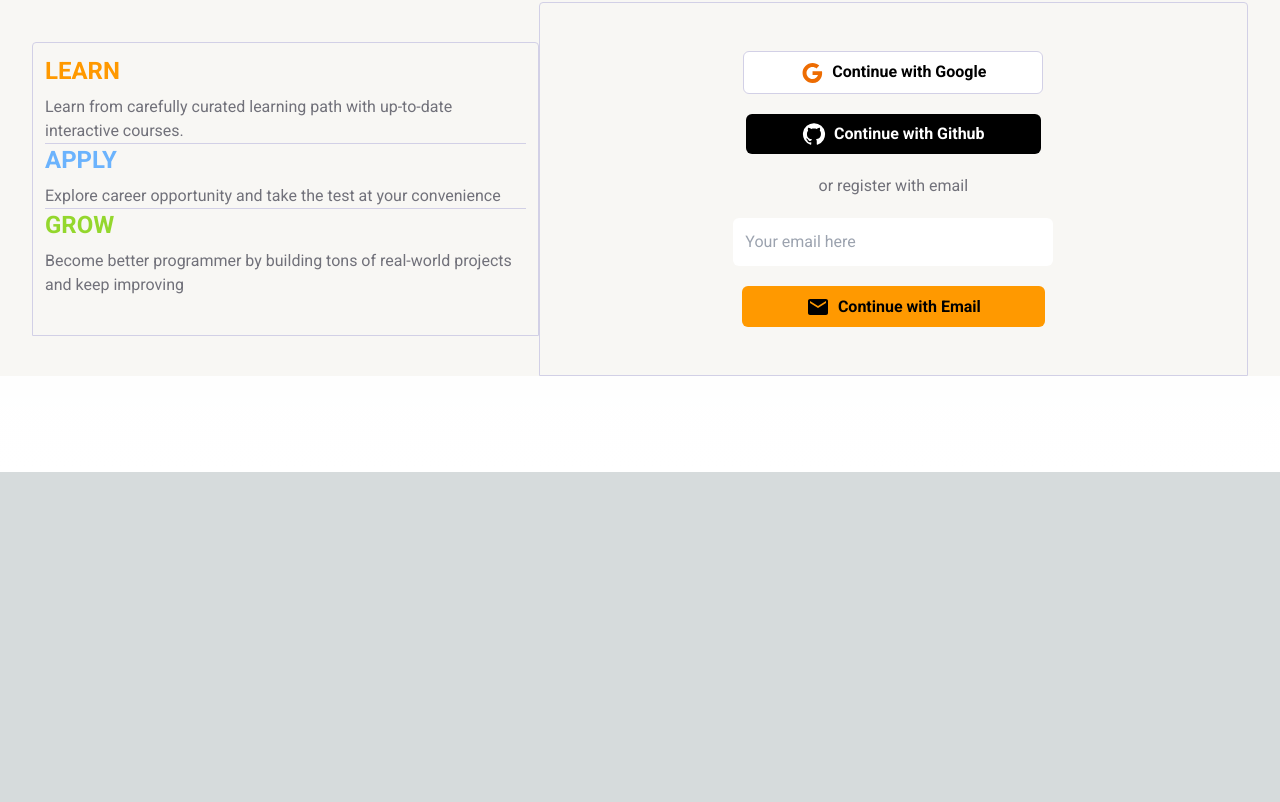
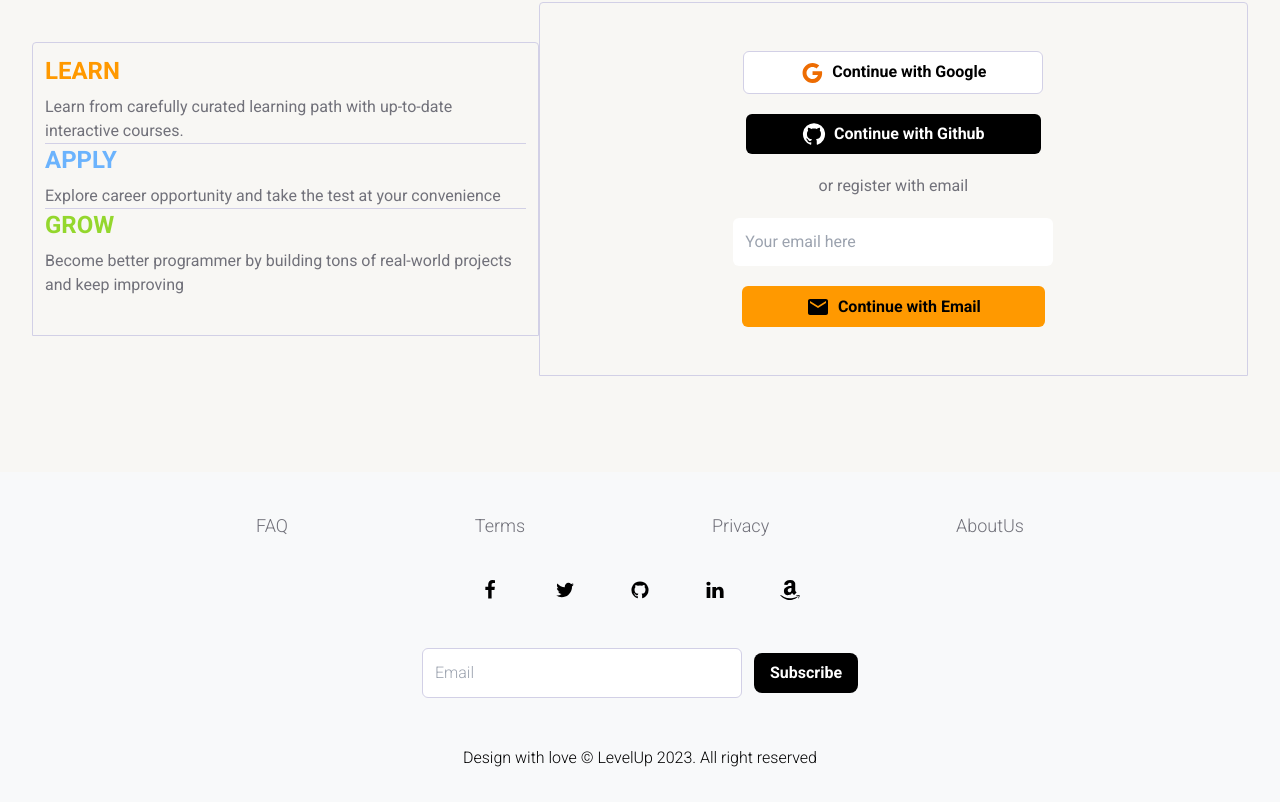
Before and after one commit to rishabhthakur11/levelup, a Next.js app: page / in a window 1280 px wide. Shown: the part 4839-5641 px from the top of the page. Before the commit the page ends 5311 px from the top, so only its background shows below. Built offline with nearby package versions, Linux system fonts and the light colour scheme.

Commit message:
Footer done

```diff
--- a/src/app/page.js
+++ b/src/app/page.js
@@ -1,3 +1,4 @@
+import Footer from "@/components/LandingpageComponents/Footer/Footer";
 import HeroSection from "@/components/LandingpageComponents/HeroSection/HeroSection";
 import Apply from "@/components/LandingpageComponents/LearningSection/Apply";
 import Grow from "@/components/LandingpageComponents/LearningSection/Grow";
@@ -26,6 +27,9 @@ export default function Home() {
       <div>
         <SignInOptions />
       </div>
+      <div>
+        <Footer/>
+      </div>
     </main>
   );
 }
--- /dev/null
+++ b/src/components/LandingpageComponents/Footer/Footer.js
@@ -0,0 +1,81 @@
+import React from 'react'
+
+function Footer() {
+  return (
+
+<footer className="bg-footerbg w-full py-8">
+    <div className="max-w-screen-xl px-4 mx-auto">
+        <ul className="flex flex-wrap justify-between max-w-screen-md mx-auto text-lg font-light">
+            <li className="my-2">
+                <a className="text-textGray" href="#">
+                    FAQ
+                </a>
+            </li>
+            <li className="my-2">
+                <a className="text-textGray" href="#">
+                    Terms
+                </a>
+            </li>
+            <li className="my-2">
+                <a className="text-textGray" href="#">
+                    Privacy
+                </a>
+            </li>
+            <li className="my-2">
+                <a className="text-textGray" href="#">
+                    AboutUs
+                </a>
+            </li>
+        </ul>
+        <div className="pt-8 flex max-w-xs mx-auto items-center justify-between">
+            <a href="#" className="text-gray-400 transition-colors duration-200 hover:text-gray-800 dark:hover:text-white">
+                <svg width="20" height="20" fill="currentColor" className="text-xl transition-colors duration-200 hover:text-gray-800 dark:hover:text-white" viewBox="0 0 1792 1792" xmlns="http://www.w3.org/2000/svg">
+                    <path d="M1343 12v264h-157q-86 0-116 36t-30 108v189h293l-39 296h-254v759h-306v-759h-255v-296h255v-218q0-186 104-288.5t277-102.5q147 0 228 12z">
+                    </path>
+                </svg>
+            </a>
+            <a href="#" className="text-gray-400 transition-colors duration-200 hover:text-gray-800 dark:hover:text-white">
+                <svg width="20" height="20" fill="currentColor" className="text-xl transition-colors duration-200 hover:text-gray-800 dark:hover:text-white" viewBox="0 0 1792 1792" xmlns="http://www.w3.org/2000/svg">
+                    <path d="M1684 408q-67 98-162 167 1 14 1 42 0 130-38 259.5t-115.5 248.5-184.5 210.5-258 146-323 54.5q-271 0-496-145 35 4 78 4 225 0 401-138-105-2-188-64.5t-114-159.5q33 5 61 5 43 0 85-11-112-23-185.5-111.5t-73.5-205.5v-4q68 38 146 41-66-44-105-115t-39-154q0-88 44-163 121 149 294.5 238.5t371.5 99.5q-8-38-8-74 0-134 94.5-228.5t228.5-94.5q140 0 236 102 109-21 205-78-37 115-142 178 93-10 186-50z">
+                    </path>
+                </svg>
+            </a>
+            <a href="#" className="text-gray-400 transition-colors duration-200 hover:text-gray-800 dark:hover:text-white">
+                <svg xmlns="http://www.w3.org/2000/svg" width="20" height="20" fill="currentColor" className="text-xl transition-colors duration-200 hover:text-gray-800 dark:hover:text-white" viewBox="0 0 1792 1792">
+                    <path d="M896 128q209 0 385.5 103t279.5 279.5 103 385.5q0 251-146.5 451.5t-378.5 277.5q-27 5-40-7t-13-30q0-3 .5-76.5t.5-134.5q0-97-52-142 57-6 102.5-18t94-39 81-66.5 53-105 20.5-150.5q0-119-79-206 37-91-8-204-28-9-81 11t-92 44l-38 24q-93-26-192-26t-192 26q-16-11-42.5-27t-83.5-38.5-85-13.5q-45 113-8 204-79 87-79 206 0 85 20.5 150t52.5 105 80.5 67 94 39 102.5 18q-39 36-49 103-21 10-45 15t-57 5-65.5-21.5-55.5-62.5q-19-32-48.5-52t-49.5-24l-20-3q-21 0-29 4.5t-5 11.5 9 14 13 12l7 5q22 10 43.5 38t31.5 51l10 23q13 38 44 61.5t67 30 69.5 7 55.5-3.5l23-4q0 38 .5 88.5t.5 54.5q0 18-13 30t-40 7q-232-77-378.5-277.5t-146.5-451.5q0-209 103-385.5t279.5-279.5 385.5-103zm-477 1103q3-7-7-12-10-3-13 2-3 7 7 12 9 6 13-2zm31 34q7-5-2-16-10-9-16-3-7 5 2 16 10 10 16 3zm30 45q9-7 0-19-8-13-17-6-9 5 0 18t17 7zm42 42q8-8-4-19-12-12-20-3-9 8 4 19 12 12 20 3zm57 25q3-11-13-16-15-4-19 7t13 15q15 6 19-6zm63 5q0-13-17-11-16 0-16 11 0 13 17 11 16 0 16-11zm58-10q-2-11-18-9-16 3-14 15t18 8 14-14z">
+                    </path>
+                </svg>
+            </a>
+            <a href="#" className="text-gray-400 transition-colors duration-200 hover:text-gray-800 dark:hover:text-white">
+                <svg width="20" height="20" fill="currentColor" className="text-xl transition-colors duration-200 hover:text-gray-800 dark:hover:text-white" viewBox="0 0 1792 1792" xmlns="http://www.w3.org/2000/svg">
+                    <path d="M477 625v991h-330v-991h330zm21-306q1 73-50.5 122t-135.5 49h-2q-82 0-132-49t-50-122q0-74 51.5-122.5t134.5-48.5 133 48.5 51 122.5zm1166 729v568h-329v-530q0-105-40.5-164.5t-126.5-59.5q-63 0-105.5 34.5t-63.5 85.5q-11 30-11 81v553h-329q2-399 2-647t-1-296l-1-48h329v144h-2q20-32 41-56t56.5-52 87-43.5 114.5-15.5q171 0 275 113.5t104 332.5z">
+                    </path>
+                </svg>
+            </a>
+            <a href="#" className="text-gray-400 transition-colors duration-200 hover:text-gray-800 dark:hover:text-white">
+                <svg width="20" height="20" fill="currentColor" className="text-xl transition-colors duration-200 hover:text-gray-800 dark:hover:text-white" viewBox="0 0 1792 1792" xmlns="http://www.w3.org/2000/svg">
+                    <path d="M1551 1476q15-6 26-3t11 17.5-15 33.5q-13 16-44 43.5t-95.5 68-141 74-188 58-229.5 24.5q-119 0-238-31t-209-76.5-172.5-104-132.5-105-84-87.5q-8-9-10-16.5t1-12 8-7 11.5-2 11.5 4.5q192 117 300 166 389 176 799 90 190-40 391-135zm207-115q11 16 2.5 69.5t-28.5 102.5q-34 83-85 124-17 14-26 9t0-24q21-45 44.5-121.5t6.5-98.5q-5-7-15.5-11.5t-27-6-29.5-2.5-35 0-31.5 2-31 3-22.5 2q-6 1-13 1.5t-11 1-8.5 1-7 .5h-10l-3-.5-2-1.5-1.5-3q-6-16 47-40t103-30q46-7 108-1t76 24zm-394-443q0 31 13.5 64t32 58 37.5 46 33 32l13 11-227 224q-40-37-79-75.5t-58-58.5l-19-20q-11-11-25-33-38 59-97.5 102.5t-127.5 63.5-140 23-137.5-21-117.5-65.5-83-113-31-162.5q0-84 28-154t72-116.5 106.5-83 122.5-57 130-34.5 119.5-18.5 99.5-6.5v-127q0-65-21-97-34-53-121-53-6 0-16.5 1t-40.5 12-56 29.5-56 59.5-48 96l-294-27q0-60 22-119t67-113 108-95 151.5-65.5 190.5-24.5q100 0 181 25t129.5 61.5 81 83 45 86 12.5 73.5v589zm-672 21q0 86 70 133 66 44 139 22 84-25 114-123 14-45 14-101v-162q-59 2-111 12t-106.5 33.5-87 71-32.5 114.5z">
+                    </path>
+                </svg>
+            </a>
+        </div>
+        <div className="text-center pt-10 sm:pt-12 font-light flex items-center justify-center">
+            <form className="flex flex-col justify-center w-3/4 max-w-sm space-y-3 md:flex-row md:w-full md:space-x-3 md:space-y-0 items-center">
+                <div className=" relative ">
+                    <input type="text" className="w-80 rounded-md p-3 bg-white text-textGray text-semibold focus:outline-none border border-divided" placeholder="Email"/>
+                    </div>
+                    <button className="flex-shrink-0 px-4 py-2 text-base font-semibold text-white bg-black rounded-lg" type="submit">
+                        Subscribe
+                    </button>
+                </form>
+            </div>
+            <div className="text-center text-gray-500 dark:text-gray-200 pt-10 sm:pt-12 font-light flex items-center justify-center">
+            Design with love © LevelUp 2023. All right reserved
+            </div>
+        </div>
+    </footer>
+
+  )
+}
+
+export default Footer
--- a/tailwind.config.js
+++ b/tailwind.config.js
@@ -14,7 +14,8 @@ module.exports = {
       themeBlue: "#6BB3FD",
       themeGreen: "#94D72D",
       textGray: "#71717A",
-      divided: "#D2D0E6"
+      divided: "#D2D0E6",
+      footerbg:"#F8F9FA"
     },
     extend: {
       backgroundImage: {
```
